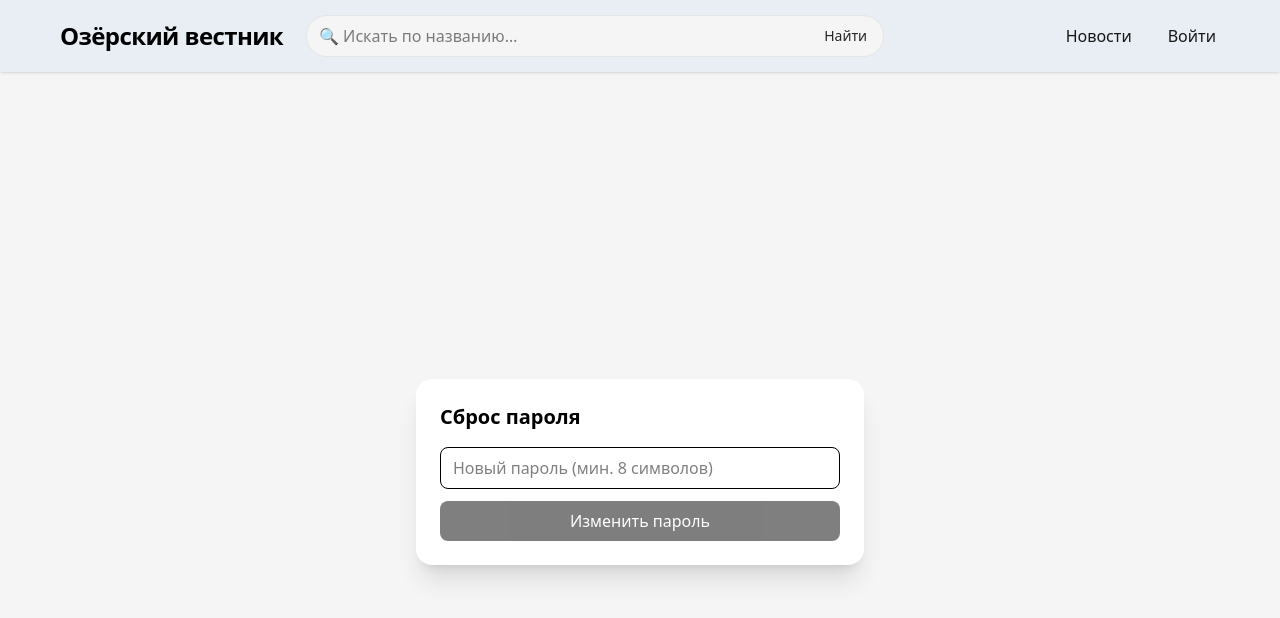
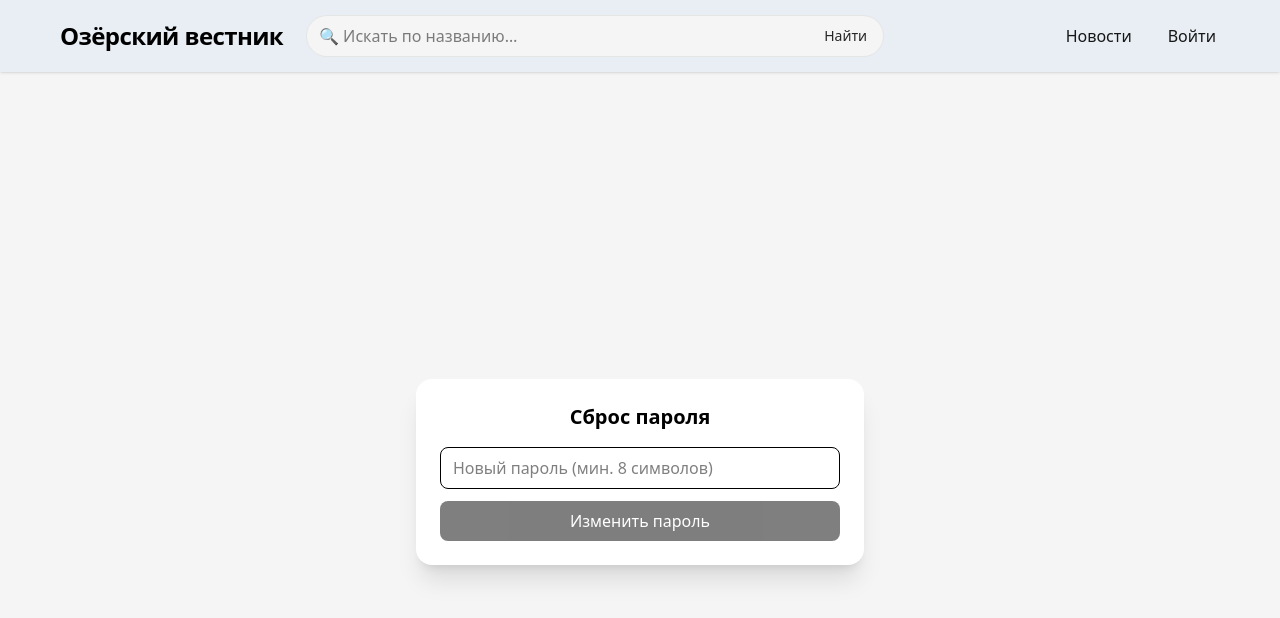
Before and after one commit to Morhuhan/ozvestnik, a Next.js app: page /reset in a window 1280 px wide. Shown: the top 618 px of the page. Built offline with nearby package versions, Linux system fonts and the light colour scheme; no server answers.

Commit message:
e-mail reg fix v1

```diff
--- /dev/null
+++ b/src/app/reset/ResetContent.tsx
@@ -0,0 +1,85 @@
+"use client";
+
+import { useSearchParams, useRouter } from "next/navigation";
+import { useState } from "react";
+
+export default function ResetContent() {
+  const sp = useSearchParams();
+  const router = useRouter();
+  const token = sp.get("token") || "";
+
+  const [password, setPassword] = useState("");
+  const [loading, setLoading] = useState(false);
+  const [ok, setOk] = useState(false);
+  const [error, setError] = useState<string | null>(null);
+
+  async function onSubmit(e: React.FormEvent) {
+    e.preventDefault();
+    setError(null);
+
+    if (!password || password.length < 8) {
+      setError("Пароль должен быть не короче 8 символов");
+      return;
+    }
+
+    setLoading(true);
+    try {
+      const res = await fetch("/api/password/complete", {
+        method: "POST",
+        headers: { "Content-Type": "application/json" },
+        body: JSON.stringify({ token, password }),
+      });
+
+      if (!res.ok) {
+        const data = await res.json().catch(() => null);
+        setError(data?.error ?? "Не удалось изменить пароль");
+        return;
+      }
+
+      setOk(true);
+      setTimeout(() => router.push("/"), 1500);
+    } catch (err) {
+      console.error("Ошибка при запросе:", err);
+      setError("Ошибка соединения с сервером");
+    } finally {
+      setLoading(false);
+    }
+  }
+
+  return (
+    <div className="min-h-screen flex items-center justify-center bg-neutral-100">
+      <div className="w-full max-w-md rounded-2xl bg-white p-6 shadow-xl">
+        <h1 className="mb-4 text-xl font-semibold text-center">Сброс пароля</h1>
+
+        {ok ? (
+          <p className="text-green-700 text-center">
+            Пароль успешно изменён. Перенаправляем…
+          </p>
+        ) : (
+          <form onSubmit={onSubmit} className="space-y-3">
+            <input
+              className="w-full rounded-lg border px-3 py-2"
+              type="password"
+              placeholder="Новый пароль (мин. 8 символов)"
+              value={password}
+              onChange={(e) => setPassword(e.target.value)}
+              minLength={8}
+              required
+            />
+
+            {error && (
+              <p className="text-sm text-red-600 text-center">{error}</p>
+            )}
+
+            <button
+              className="w-full rounded-lg bg-black py-2 text-white disabled:opacity-50"
+              disabled={loading || !token}
+            >
+              {loading ? "Сохраняем…" : "Изменить пароль"}
+            </button>
+          </form>
+        )}
+      </div>
+    </div>
+  );
+}
--- a/src/app/reset/page.tsx
+++ b/src/app/reset/page.tsx
@@ -1,59 +1,12 @@
-"use client";
+import { Suspense } from "react";
+import ResetContent from "./ResetContent";
 
-import { useSearchParams, useRouter } from "next/navigation";
-import { useState } from "react";
+export const dynamic = "force-dynamic";
 
-export default function ResetPage() {
-  const sp = useSearchParams();
-  const router = useRouter();
-  const token = sp.get("token") || "";
-  const [password, setPassword] = useState("");
-  const [loading, setLoading] = useState(false);
-  const [ok, setOk] = useState(false);
-  const [error, setError] = useState<string | null>(null);
-
-  async function onSubmit(e: React.FormEvent) {
-    e.preventDefault();
-    setError(null);
-    if (!password || password.length < 8) {
-      setError("Пароль должен быть не короче 8 символов");
-      return;
-    }
-    setLoading(true);
-    try {
-      const r = await fetch("/api/password/complete", {
-        method: "POST",
-        headers: { "Content-Type": "application/json" },
-        body: JSON.stringify({ token, password }),
-      });
-      if (!r.ok) {
-        const data = await r.json().catch(() => null);
-        setError(data?.error ?? "Не удалось изменить пароль");
-        return;
-      }
-      setOk(true);
-      setTimeout(() => router.push("/"), 1500);
-    } finally {
-      setLoading(false);
-    }
-  }
-
+export default function ResetPageWrapper() {
   return (
-    <div className="min-h-screen flex items-center justify-center bg-neutral-100">
-      <div className="w-full max-w-md rounded-2xl bg-white p-6 shadow-xl">
-        <h1 className="mb-4 text-xl font-semibold">Сброс пароля</h1>
-        {ok ? (
-          <p className="text-green-700">Пароль успешно изменён. Перенаправляем…</p>
-        ) : (
-          <form onSubmit={onSubmit} className="space-y-3">
-            <input className="w-full rounded-lg border px-3 py-2" type="password" placeholder="Новый пароль (мин. 8 символов)" value={password} onChange={(e)=>setPassword(e.target.value)} minLength={8} required />
-            {error && <p className="text-sm text-red-600">{error}</p>}
-            <button className="w-full rounded-lg bg-black py-2 text-white disabled:opacity-50" disabled={loading || !token}>
-              {loading ? "Сохраняем…" : "Изменить пароль"}
-            </button>
-          </form>
-        )}
-      </div>
-    </div>
+    <Suspense fallback={<div className="text-center p-10">Загрузка...</div>}>
+      <ResetContent />
+    </Suspense>
   );
 }
```
